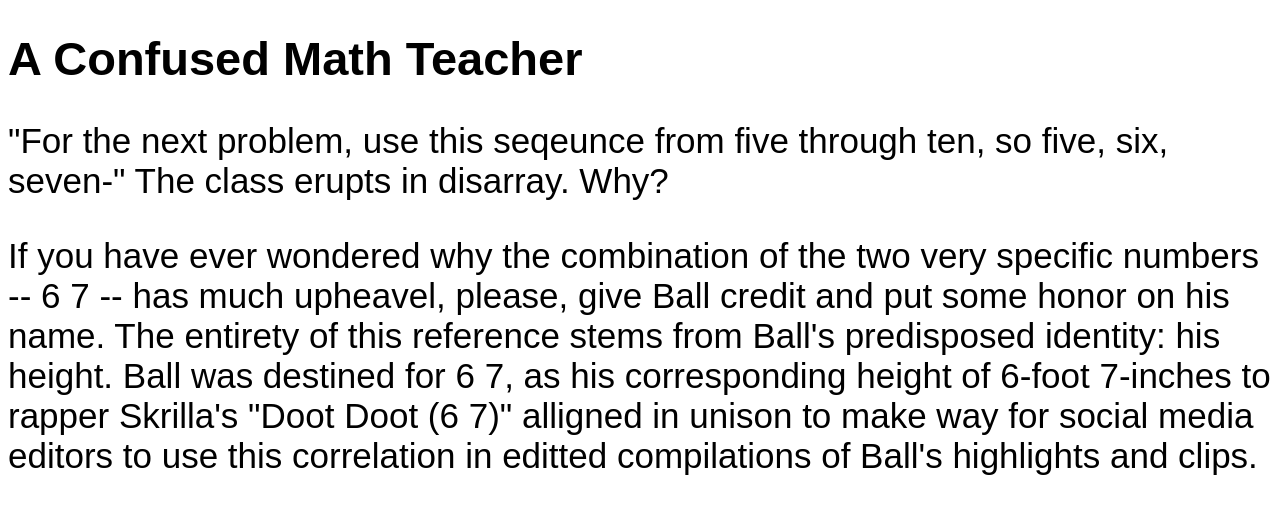
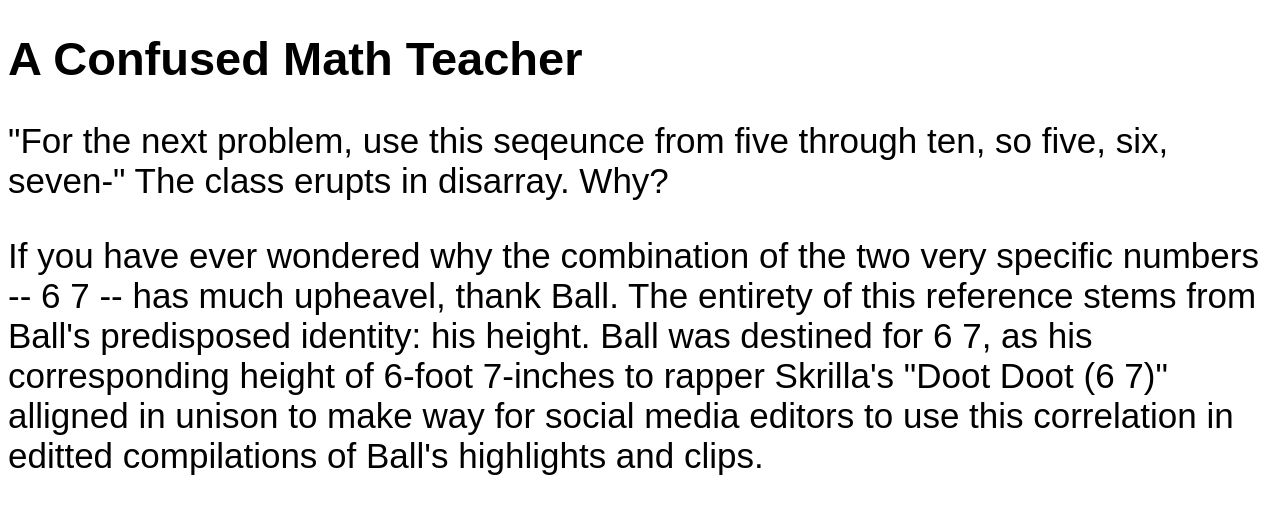
Before and after one commit to hailey1014/hailey1014.github.io, a plain HTML site: page sixseven.html in a window 1280 px wide. Shown: the top 508 px of the page. Drawn offline with Linux system fonts and the light colour scheme; grey boxes are pictures that could not be loaded.

Commit message:
Update sixseven.html

```diff
--- a/sixseven.html
+++ b/sixseven.html
@@ -17,7 +17,7 @@
 <body>
  <h1> A Confused Math Teacher</h1>
 <p> "For the next problem, use this seqeunce from five through ten, so five, six, seven-" The class erupts in disarray. Why? </p>
- <p> If you have ever wondered why the combination of the two very specific numbers -- 6 7 -- has much upheavel, please, give Ball credit and put some honor on his name. The entirety of this reference stems from Ball's predisposed identity: his height.
+ <p> If you have ever wondered why the combination of the two very specific numbers -- 6 7 -- has much upheavel, thank Ball. The entirety of this reference stems from Ball's predisposed identity: his height.
  Ball was destined for 6 7, as his corresponding height of 6-foot 7-inches to rapper Skrilla's "Doot Doot (6 7)" alligned in unison to make way for social media editors to use this correlation in editted compilations of Ball's highlights and clips. </p>
 <img src="https://media.gettyimages.com/id/1461604275/photo/grading-student-papers.jpg?s=612x612&w=gi&k=20&c=T9_P50Q1khVcAx4d0G7NOgu6CETUVYyO-YxBB6lfSLI=" id="stress" width=
  "500" height="350">
```
